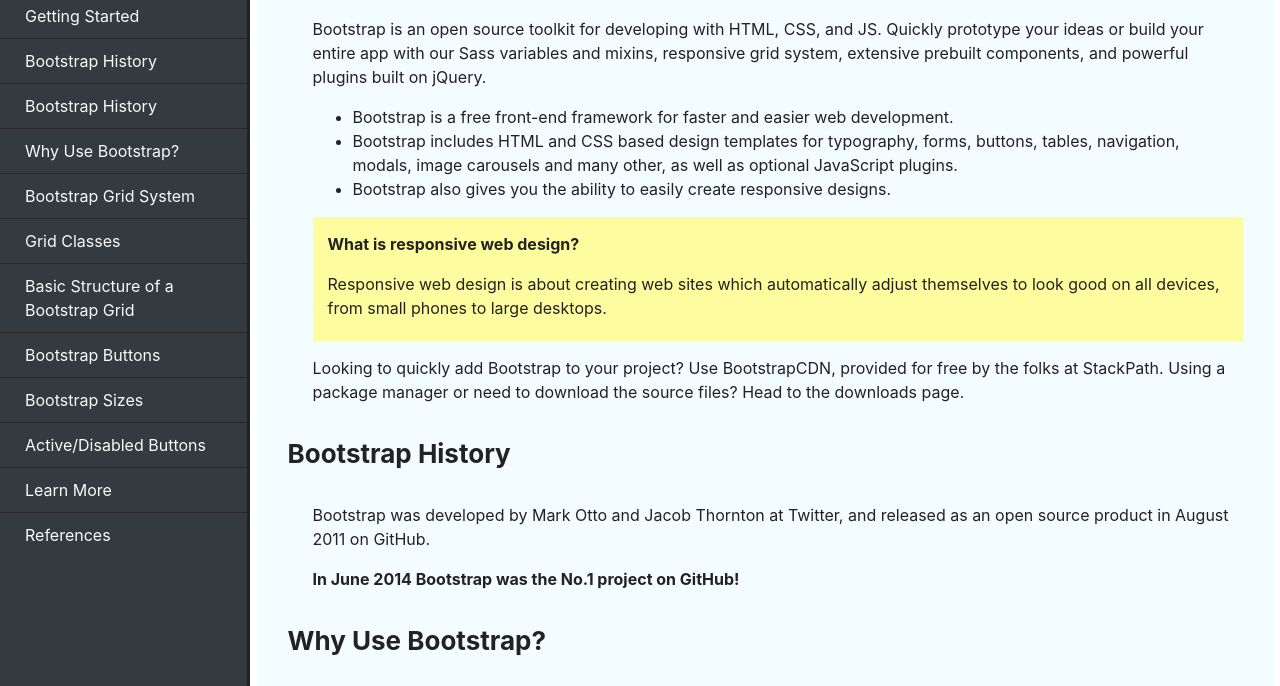
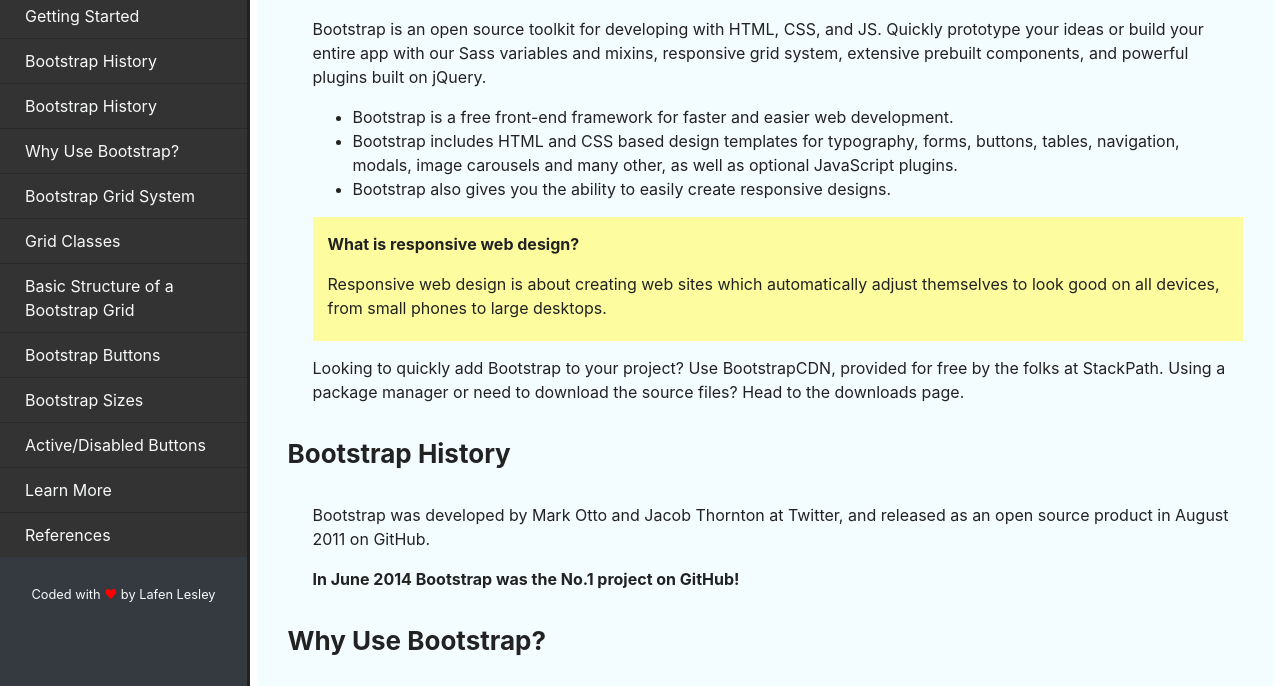
Before and after one commit to Lesleytech/technical-doc-page, a plain HTML site: page docs/index.html in a window 1280 px wide. Shown: the part 82-768 px from the top of the page. Drawn offline with nearby package versions, Linux system fonts and the light colour scheme.

Commit message:
Files edited

```diff
--- a/docs/index.html
+++ b/docs/index.html
@@ -55,7 +55,9 @@
         <li><a href="#Reference" class="nav-link">Learn More</a></li>
         <li><a href="#Reference" class="nav-link">References</a></li>
       </ul>
-      <small>Coded with <span>❤</span> by Lafen Lesley</small>
+      <div id="sm-div"">
+        <small>Coded with <span>❤</span> by Lafen Lesley</small>
+      </div>
     </nav>
     <main id="main-doc" class="container">
       <section class="main-section" id="Getting_Started">
--- a/docs/style.css
+++ b/docs/style.css
@@ -82,8 +82,9 @@ xmp {
   padding: 0;
   display: flex;
   flex-direction: column;
-  max-height: 80vh;
+  max-height: calc(100vh - 150px);
   overflow-y: scroll;
+  background: #333;
 }
 
 #navbar ul > li {
@@ -118,12 +119,14 @@ xmp {
   width: 20px;
 }
 
-#navbar > small {
-  text-align: center;
-  margin: auto 0 10px;
+#sm-div {
+  height: 75px;
+  display: flex;
+  justify-content: center;
+  align-items: center;
 }
 
-#navbar > small > span {
+#sm-div > small > span {
   color: red;
   animation: blink 3s infinite;
 }
@@ -191,6 +194,10 @@ xmp {
     display: none;
   }
 
+  #navbar > ul {
+    max-height: calc(100vh - 100px);
+  }
+
   #main-doc {
     width: 100%;
     height: 100vh;
@@ -202,8 +209,7 @@ xmp {
   #toggle-sidebar {
     display: block;
   }
-  #navbar > small {
-    text-align: center;
-    margin: auto 0 60px;
+  #sm-div {
+    height: 50px;
   }
 }
```
